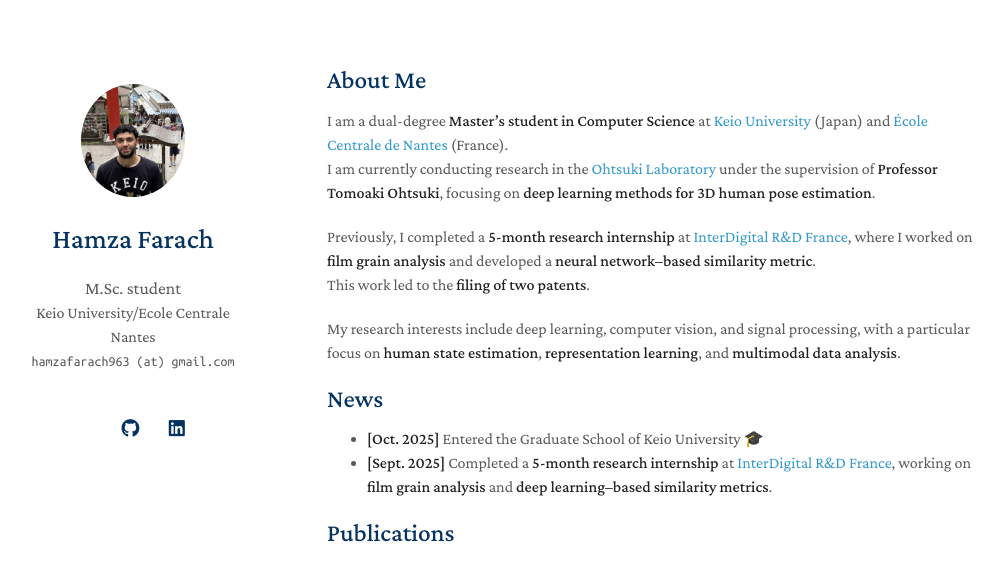
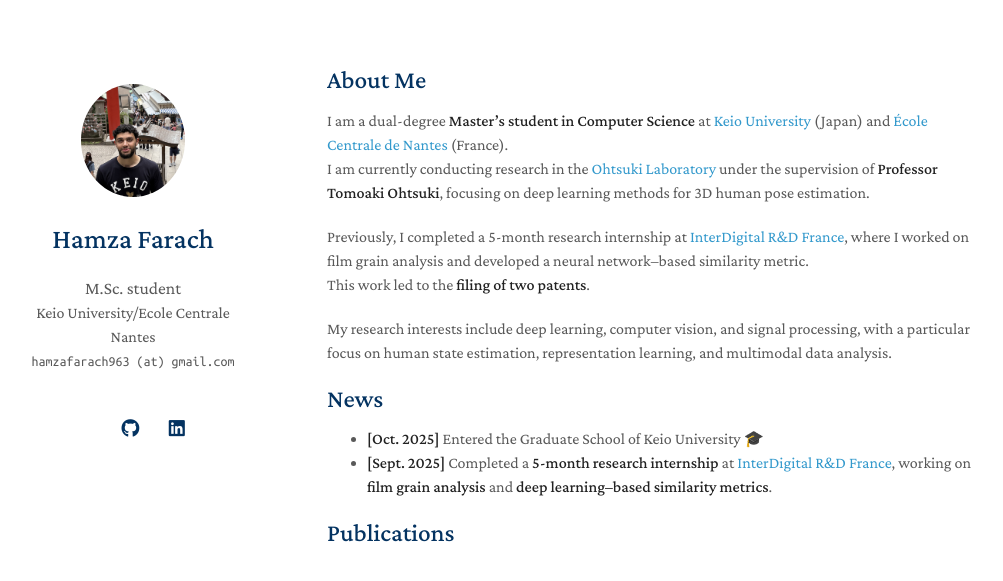
Before and after one commit to hamza963213/hamza-farach.github.io, a Jekyll site: the page built from index.md, in a window 1280 px wide and 994 px high. Shown: the top 581 px of the window, without its empty margins (143-1146 px from the left). Built offline with Jekyll 4.4.1, drawn with Linux system fonts in a browser that asks for light colours; a style sheet for code colours, icons or effects is not loaded; our own code applies the rules of GitHub Pages for plain Markdown files.

```diff
--- a/index.md
+++ b/index.md
@@ -6,12 +6,12 @@ layout: homepage
 ## About Me
 
 I am a dual-degree **Master’s student in Computer Science** at [Keio University](https://www.keio.ac.jp/en/) (Japan) and [École Centrale de Nantes](https://www.ec-nantes.fr/english-version) (France).
-I am currently conducting research in the [Ohtsuki Laboratory](https://www.ohtsuki.ics.keio.ac.jp/) under the supervision of **Professor Tomoaki Ohtsuki**, focusing on **deep learning methods for 3D human pose estimation**.
+I am currently conducting research in the [Ohtsuki Laboratory](https://www.ohtsuki.ics.keio.ac.jp/) under the supervision of **Professor Tomoaki Ohtsuki**, focusing on deep learning methods for 3D human pose estimation.
 
-Previously, I completed a **5-month research internship** at [InterDigital R&D France](https://www.interdigital.com/), where I worked on **film grain analysis** and developed a **neural network–based similarity metric**.
+Previously, I completed a 5-month research internship at [InterDigital R&D France](https://www.interdigital.com/), where I worked on film grain analysis and developed a neural network–based similarity metric.
 This work led to the **filing of two patents**.
 
-My research interests include deep learning, computer vision, and signal processing, with a particular focus on **human state estimation**, **representation learning**, and **multimodal data analysis**.
+My research interests include deep learning, computer vision, and signal processing, with a particular focus on human state estimation, representation learning, and multimodal data analysis.
 
 
 
```
